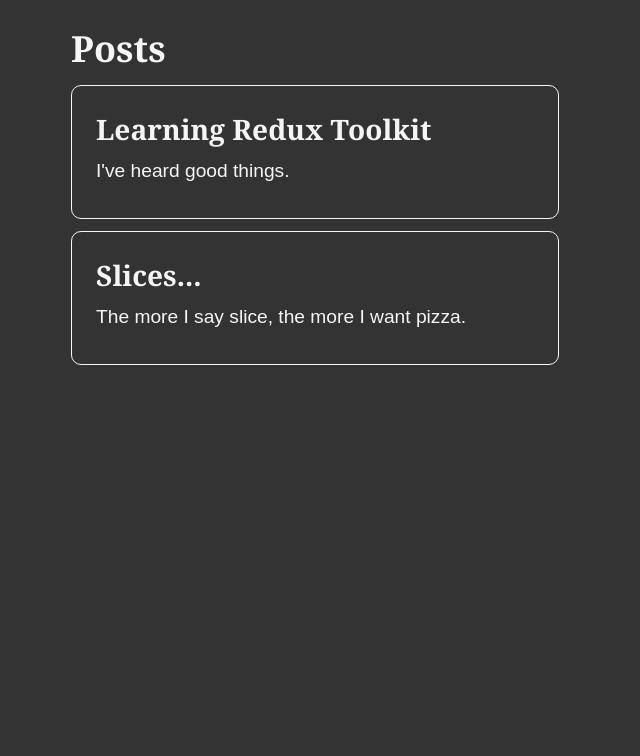
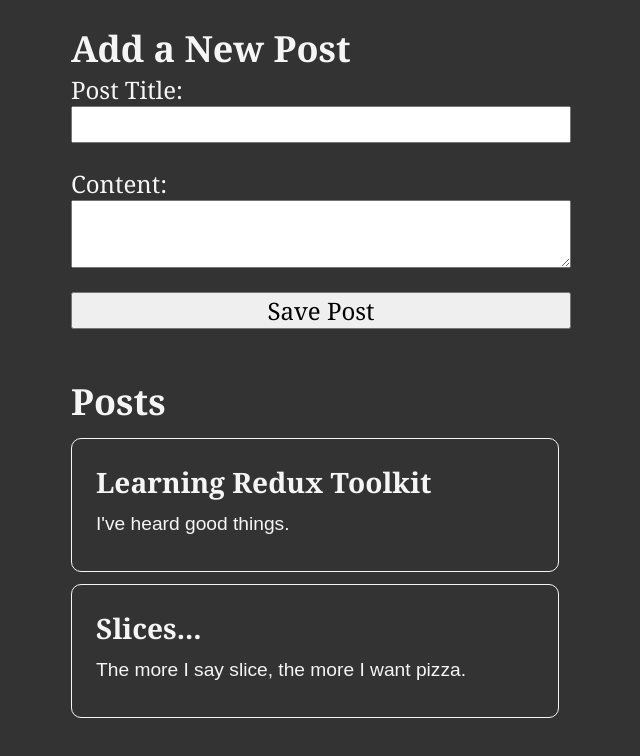
Before and after one commit to srijachatterjee19/posts-landing-page, a React (Create React App) app: page / in a window 1280 px wide. Shown: the top 756 px of the page, without its empty margins (319-959 px from the left). Built offline with nearby package versions, Linux system fonts and the light colour scheme.

Commit message:
Added post form component

```diff
--- a/src/App.js
+++ b/src/App.js
@@ -1,8 +1,10 @@
 import PostsList from "./features/posts/PostsList";
+import AddPostForm from "./features/posts/AddPostForm";
 
 function App() {
   return (
     <main className="App">
+      <AddPostForm/>
       <PostsList/>
     </main>
   )
--- /dev/null
+++ b/src/features/posts/AddPostForm.js
@@ -0,0 +1,58 @@
+import { useState } from "react";
+import { UseDispatch, useDispatch } from "react-redux";
+import { nanoid } from "@reduxjs/toolkit"; //generate random id
+import { postAdded } from "./postsSlice";
+
+
+const AddPostForm = () => {
+    const dispatch = useDispatch();
+    // title and component don't need to be added to global state, hence we utilise useState hooks for the component
+    const [title, setTitle] = useState('')
+    const [content, setContent] = useState('')
+
+    const onTitleChanged = e => setTitle(e.target.value)
+    const onContentChanged = e => setContent(e.target.value)
+
+    const onSavePostClicked = ()  => {
+        // if title and content exist
+        // dispatch postAdded action
+        if (title && content) {
+            dispatch(
+                postAdded({title, content, id: nanoid()})
+            )
+            //then reset title and content
+            setTitle('')
+            setContent('')
+        }
+    }
+
+    return (
+        <section>
+            <h2> Add a New Post</h2>
+            <form>
+                <label htmlFor="postTitle">Post Title:</label>
+                <input
+                    type="text"
+                    id="postTitle"
+                    name="postTitle"
+                    value={title}
+                    onChange={onTitleChanged}
+                />
+                <label htmlFor="postContent">Content:</label>
+                <textarea
+                    id="postContent"
+                    name="postContent"
+                    value={content}
+                    onChange={onContentChanged}
+                />
+                 <button
+                    type="button"
+                    onClick={onSavePostClicked}
+                    // disabled={!canSave}
+                >Save Post</button>
+            </form>
+        </section>
+    )
+}
+
+export default AddPostForm
--- a/src/features/posts/postsSlice.js
+++ b/src/features/posts/postsSlice.js
@@ -34,8 +34,14 @@
 const postsSlice = createSlice({
     name: 'posts',
     initialState,
-    reducers: {}
+    reducers: {
+        postAdded(state,action) {
+            // only works inside of createSlice
+            state.push(action.payload);
+        }
+    }
 })
 
 export const selectAllPosts = (state) => state.posts;
+export const { postAdded } = postsSlice.actions;
 export default postsSlice.reducer;
```
